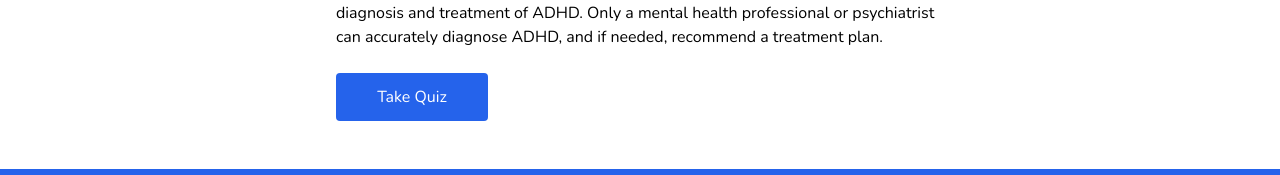
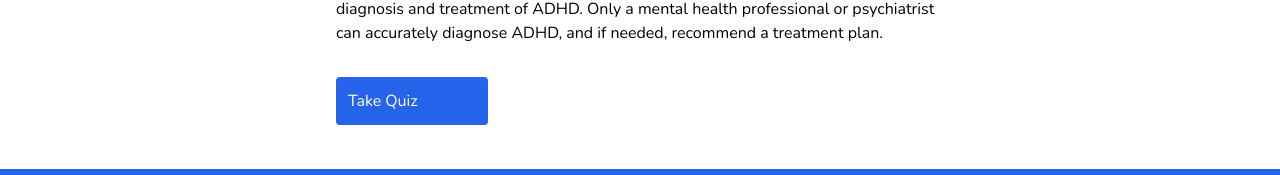
Before and after one commit to Azeez-Ismaila/adhd-quiz, a React (Create React App) app: page / in a window 1280 px wide. Shown: the part 543-718 px from the top of the page. Built offline with nearby package versions, Linux system fonts and the light colour scheme.

Commit message:
Updated button

```diff
--- a/src/components/Home.js
+++ b/src/components/Home.js
@@ -28,9 +28,9 @@ const Home = () => {
         mental health professional or psychiatrist can accurately diagnose ADHD,
         and if needed, recommend a treatment plan.
       </p>
-      <button className="rounded p-3 bg-blue-600 text-white md:w-1/4">
-        <Link to="/quiz">Take Quiz</Link>
-      </button>
+
+        <Link to="/quiz" className="rounded p-3 bg-blue-600 text-white md:w-1/4 mt-2">Take Quiz</Link>
+
     </div>
   );
 }
```
